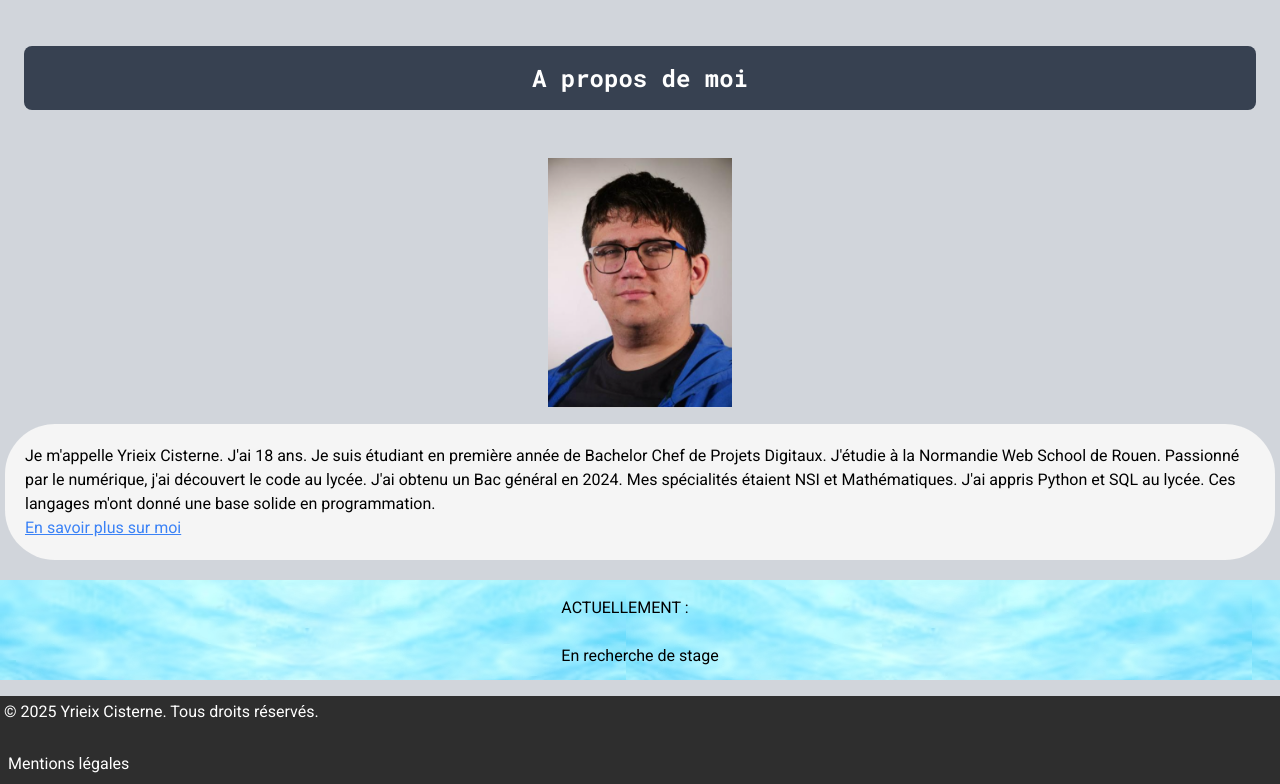
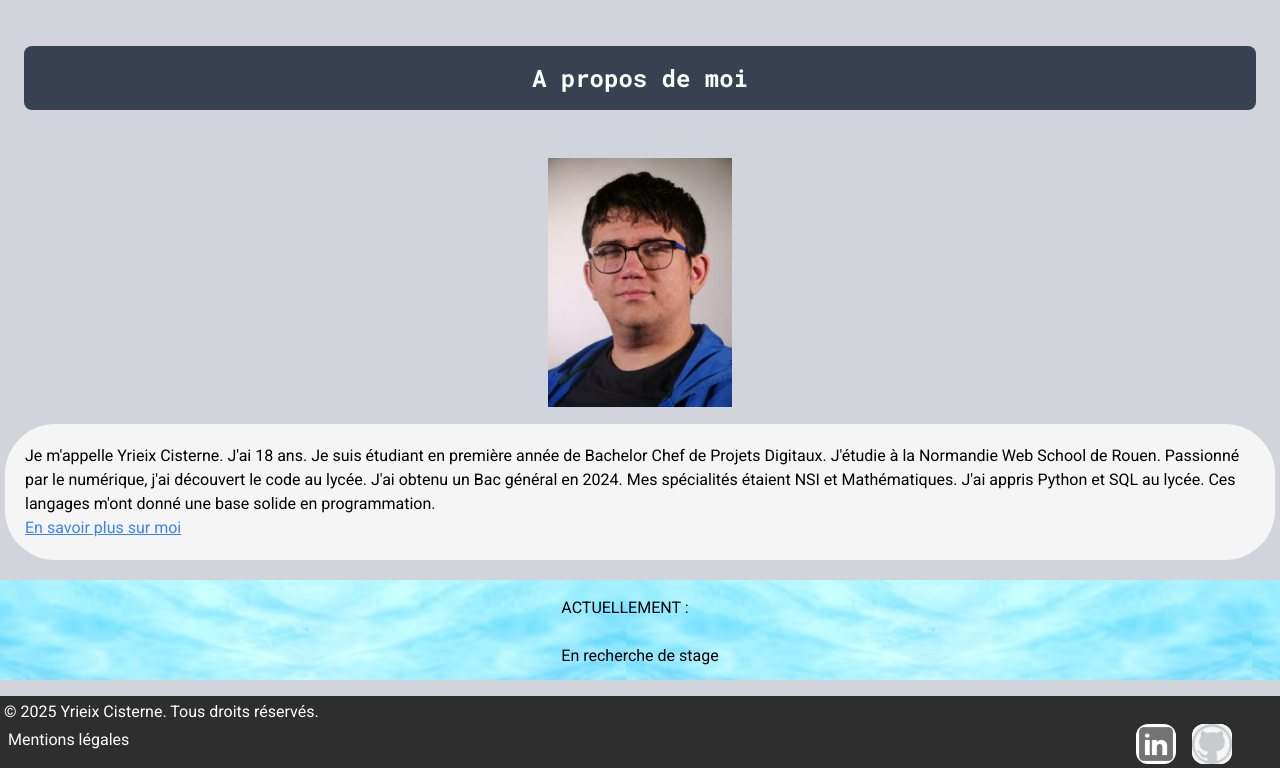
Before and after one commit to yrieix-cisterne-nws/creerunnextjs, a React (Create React App) app: page / in a window 1280 px wide. Shown: the part 338-1122 px from the top of the page. Built offline with nearby package versions, Linux system fonts and the light colour scheme.

Commit message:
Ajout footer réseaux sociaux et erreur 404

```diff
--- a/src/App.jsx
+++ b/src/App.jsx
@@ -8,6 +8,7 @@ import Mentions from "./pages/Mentions";
 import Projet from "./pages/Projet";
 import Bio from "./pages/Bio";
 import Charte from "./pages/Charte";
+import Erreur from "./pages/Erreur";
 
 
 function App() {
@@ -22,6 +23,7 @@ function App() {
           <Route path="/projet" element={<Projet />} />
           <Route path="/bio" element={<Bio />} />
           <Route path="/charte" element={<Charte/>} />
+          <Route path="*" element={<Erreur/>} />
         </Routes>
       <Footer />
     </Router>
--- a/src/component/Footer.jsx
+++ b/src/component/Footer.jsx
@@ -3,7 +3,7 @@ import { Link } from "react-router-dom";
 export const Footer = () => {
   return (
     <div style={{ fontFamily: 'Roboto'}} className="pt-4 bg-gray-300">
-      <footer className="bg-[#2e2e2e] text-white p-1">
+      <footer className="bg-[#2e2e2e] text-white p-1 grid grid-cols-2">
         <p>© 2025 Yrieix Cisterne. Tous droits réservés.</p>
         <br />
           <Link
@@ -13,6 +13,14 @@ export const Footer = () => {
           >
             Mentions légales
           </Link>
+          <div className="flex justify-end">
+          <a href="https://www.linkedin.com/in/yrieix-cisterne-96963b332" target="_blank" rel="noopener noreferrer">
+          <img src="/linkedin.png" alt="Logo LinkedIn" className="h-10 bg-white mr-4 rounded-xl" />
+          </a>
+          <a href="https://github.com/yrieix-cisterne-nws" target="_blank" rel="noopener noreferrer">
+          <img src="/github.png" alt="Logo Github" className="h-10 bg-white mr-11 rounded-xl"/>
+          </a>
+          </div>
       </footer>
     </div>
   );
--- /dev/null
+++ b/src/pages/Erreur.jsx
@@ -0,0 +1,19 @@
+import { Link } from "react-router";
+
+
+const Erreur = () => {
+    return (
+        <div style={{ fontFamily: 'Roboto'}} className="h-[100vh]">
+            <p style={{ fontFamily: 'Roboto Mono'}} className="flex justify-center text-center text-7xl">
+            Erreur 404</p>
+        <br/>
+        <br/>
+            <p className="flex justify-center text-center">La page que vous chercher n'existe pas ou n'est plus disponible,
+                vous pouvez retourner à l'accueil en cliquant sur le bouton juste en dessous.
+        </p>
+        <div className="flex justify-center mt-52"><Link to="/" className="bg-blue-500 text-white px-6 py-3 rounded-full text-lg">Accueil</Link></div>
+        </div>
+    );
+};
+
+export default Erreur;
```
Also changed, not shown: public/github.png (added), public/linkedin.png (added).
